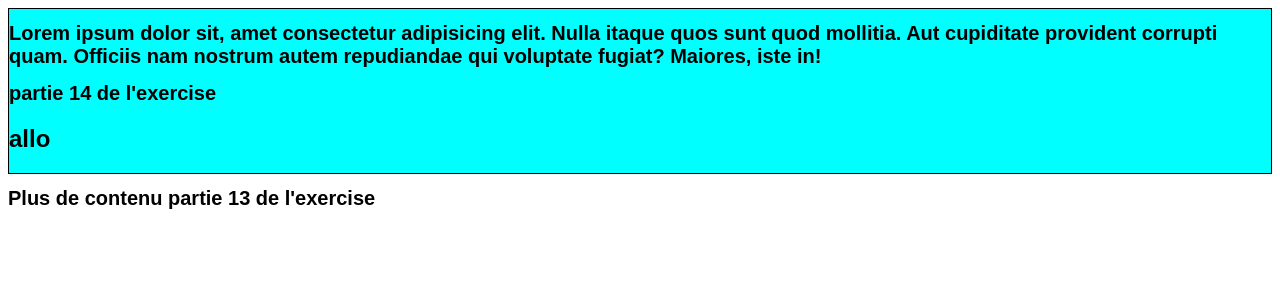
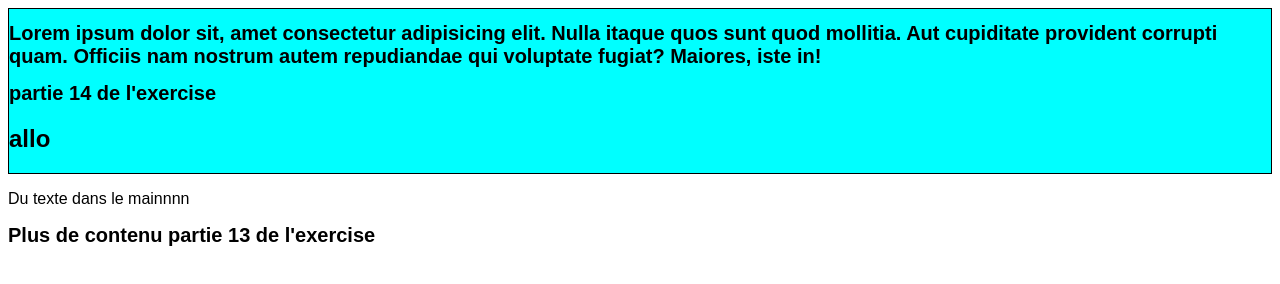
Before and after one commit to DuboisPascal/ex3, a plain HTML site: page index.html in a window 1280 px wide. Drawn offline with Linux system fonts and the light colour scheme.

Commit message:
E - Du texte est ajouté dans le main

```diff
--- a/index.html
+++ b/index.html
@@ -14,7 +14,7 @@
     </header>
 
     <main>
-
+        <p>Du texte dans le mainnnn</p>
     </main>
 
     <footer>
```
